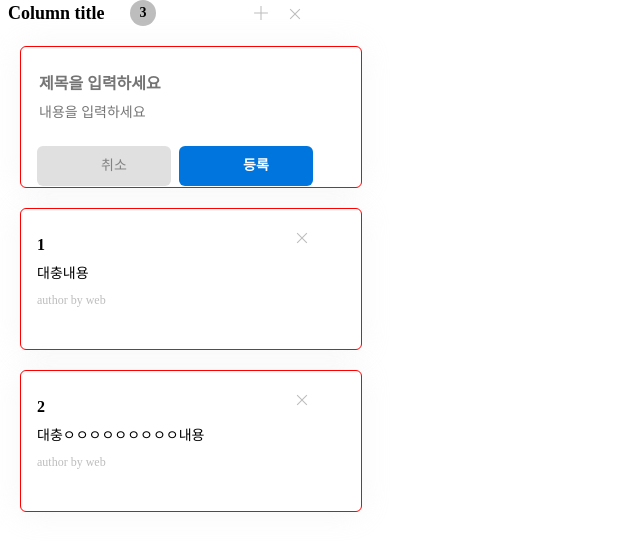
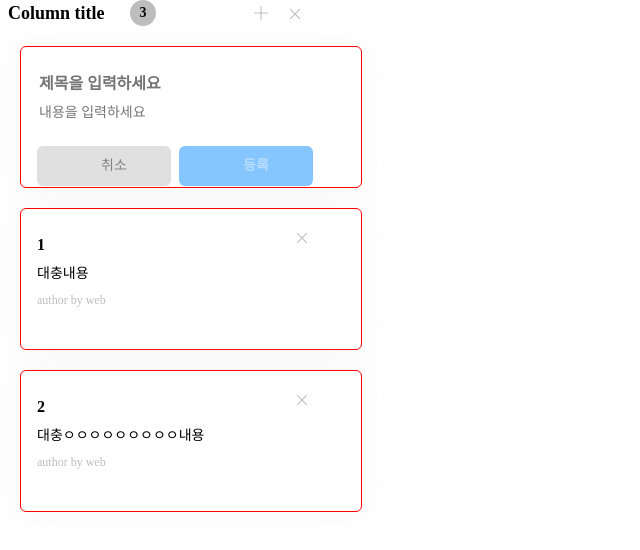
Before and after one commit to codesquad-members-2021/todo-list, a React (Create React App) app in the folder frontend/: page / in a window 1280 px wide. Both pictures are taken after a click on the element 261 px from the left and 13 px from the top of the page. Shown: the top 550 px of the page, without its empty margins (0-640 px from the left). Built offline with nearby package versions, Linux system fonts and the light colour scheme.

Commit message:
feat: add isAble state in CardInput component
add isAble state for disable button

fix change event for async update title, body

```diff
--- a/frontend/src/components/Seong/ButtonAccent.js
+++ b/frontend/src/components/Seong/ButtonAccent.js
@@ -18,6 +18,34 @@ const Wrapper = styled.div`
 
         background: #0075de;
         border-radius: 6px;
+
+        /* White */
+
+        color: #ffffff;
+    }
+    .button:hover {
+        /* Dark Blue */
+
+        background: #00529b;
+    }
+    .button-disabled {
+        display: flex;
+        flex-direction: row;
+        align-items: flex-start;
+        /* padding: 10px; */
+
+        position: absolute;
+        width: 134px;
+        height: 40px;
+        left: 142px;
+        top: 0px;
+
+        /* Light Blue */
+
+        background: #86c6ff;
+        border-radius: 6px;
+
+        color: rgba(255, 255, 255, 0.4);
     }
     .button--title {
         position: absolute;
@@ -33,10 +61,6 @@ const Wrapper = styled.div`
         line-height: 20px;
         text-align: center;
 
-        /* White */
-
-        color: #ffffff;
-
         /* Inside Auto Layout */
 
         flex: none;
@@ -46,10 +70,13 @@ const Wrapper = styled.div`
     }
 `;
 
-const ButtonAccent = ({ title, clickHandler }) => {
+const ButtonAccent = ({ title, clickHandler, isAble }) => {
     return (
         <Wrapper>
-            <div onClick={clickHandler} className="button">
+            <div
+                onClick={clickHandler}
+                className={isAble ? 'button' : 'button-disabled'}
+            >
                 <div className="button--title">{title}</div>
             </div>
         </Wrapper>
--- a/frontend/src/components/Seong/ButtonNomal.js
+++ b/frontend/src/components/Seong/ButtonNomal.js
@@ -18,6 +18,19 @@ const Wrapper = styled.div`
 
         background: #e0e0e0;
         border-radius: 6px;
+
+        /* Gray 3 */
+
+        color: #828282;
+    }
+    .button:hover {
+        /* Gray 3 */
+
+        background: #828282;
+
+        /* White */
+
+        color: #ffffff;
     }
     .button--title {
         position: absolute;
@@ -32,10 +45,6 @@ const Wrapper = styled.div`
         font-size: 14px;
         line-height: 20px;
         text-align: center;
-
-        /* Gray 3 */
-
-        color: #828282;
 
         /* Inside Auto Layout */
 
--- a/frontend/src/components/Seong/CardInput.js
+++ b/frontend/src/components/Seong/CardInput.js
@@ -154,13 +154,31 @@ const Wrapper = styled.div`
     }
 `;
 
-const CardInput = ({list, clickHandler}) => {
-    const [title, setTitle] = useState()
-    const [body, setBody] = useState()
-    const addCard = () =>{
-        list.push({title, body, author: "web"})
-        clickHandler()
-    }
+const CardInput = ({ list, clickHandler }) => {
+    const [title, setTitle] = useState('');
+    const [body, setBody] = useState('');
+    const [isAble, setAbility] = useState(false);
+    const addCard = () => {
+        if (!isAble) return;
+        list.push({ title, body, author: 'web' });
+        clickHandler();
+    };
+    const changeTitle = ({ target }) => {
+        setTitle(() => {
+            body.length * target.value.length
+                ? setAbility(true)
+                : setAbility(false);
+            return target.value;
+        });
+    };
+    const changebody = ({ target }) => {
+        setBody(() => {
+            title.length * target.value.length
+                ? setAbility(true)
+                : setAbility(false);
+            return target.value;
+        });
+    };
     return (
         <Wrapper>
             <div className="card-input">
@@ -168,17 +186,21 @@ const CardInput = ({list, clickHandler}) => {
                     <input
                         className="card-input__text--title"
                         placeholder="제목을 입력하세요"
-                        onChange={({target})=>setTitle(target.value)}
+                        onChange={changeTitle}
                     ></input>
                     <input
                         className="card-input__text--body"
                         placeholder="내용을 입력하세요"
-                        onChange={({target})=>setBody(target.value)}
+                        onChange={changebody}
                     ></input>
                 </div>
                 <div className="card-input__button">
                     <ButtonNomal title="취소" />
-                    <ButtonAccent clickHandler={addCard} title="등록" />
+                    <ButtonAccent
+                        clickHandler={addCard}
+                        isAble={isAble}
+                        title="등록"
+                    />
                 </div>
             </div>
         </Wrapper>
```
